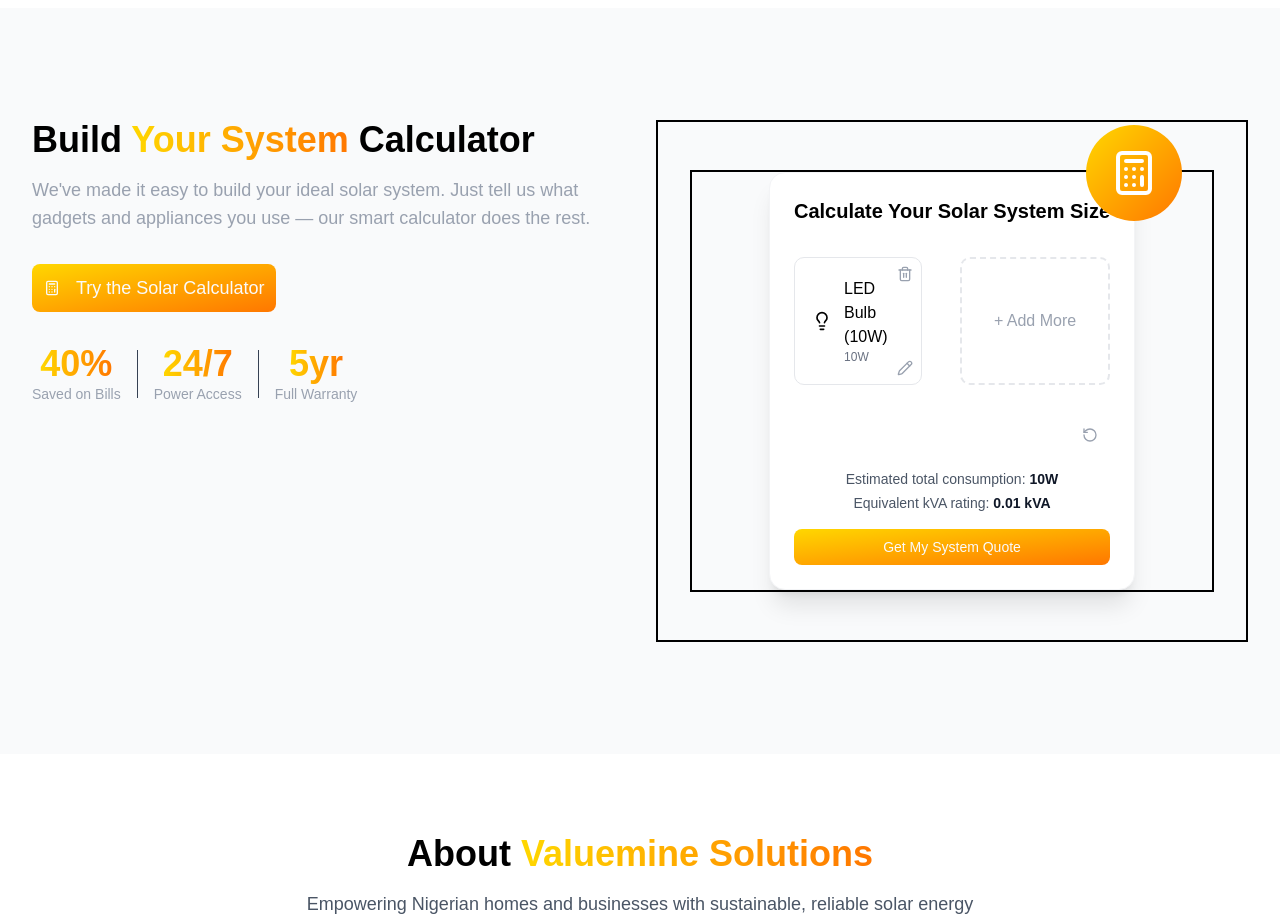
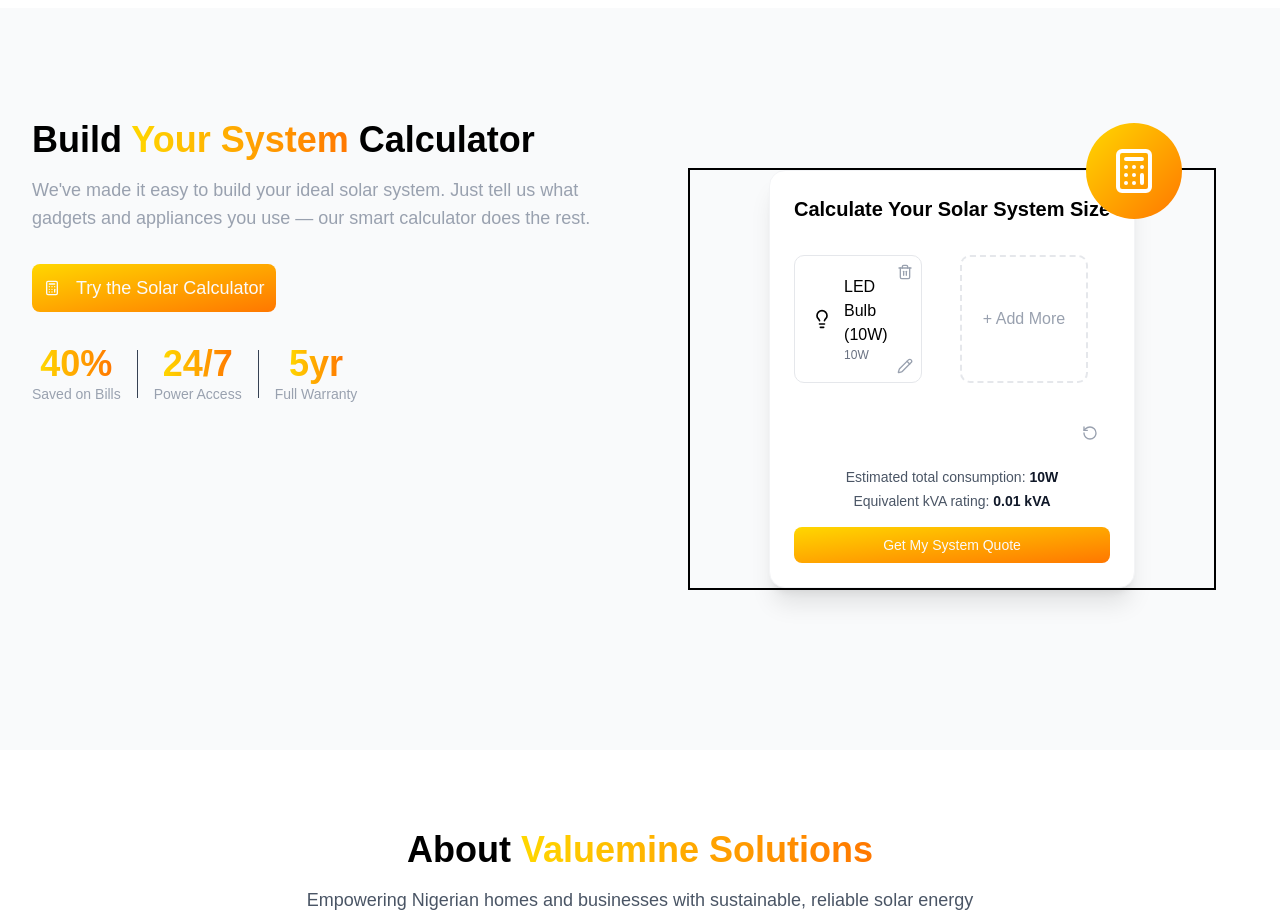
Before and after one commit to Dessimal/valuemine-solutions, a Next.js app: page / in a window 1280 px wide. Shown: the part 2360-3277 px from the top of the page. Built offline with nearby package versions, Linux system fonts and the light colour scheme.

Commit message:
still refining calculator ui

```diff
--- a/app/calculator/page.tsx
+++ b/app/calculator/page.tsx
@@ -4,7 +4,7 @@ import React from "react";
 
 const page = () => {
   return (
-    <main className="justify-center pt-16 sm:pt-20 px-0.5 sm:px-10 sm:px-14 min-h-screen">
+    <main className="justify-center pt-16 sm:pt-20 px-2 sm:px-10 sm:px-14 min-h-screen">
       <SizeCalculator />
     </main>
   );
--- a/components/ui/SizeCalculator.tsx
+++ b/components/ui/SizeCalculator.tsx
@@ -133,7 +133,7 @@ const SizeCalculator = () => {
   };
 
   return (
-    <div className="grid border-2 items-center w-full max-w-4xl mx-auto sm:px-6 lg:px-8 py-12">
+    <div className="grid items-center w-full max-w-4xl mx-auto sm:px-6 lg:px-8 py-12">
       <motion.div
         className="relative flex justify-center border-2"
         initial={{ opacity: 0, y: 30 }}
@@ -236,7 +236,10 @@ const SizeCalculator = () => {
               }}>
               <DialogTrigger asChild>
                 <motion.div
-                  className=" bg-white border-2 border-dashed border-gray-200 rounded-lg p-4 flex items-center justify-center h-full cursor-pointer hover:border-brand-orange"
+                  className={cn(
+                    "min-h-32 bg-white border-2 border-dashed border-gray-200 rounded-lg p-4 flex items-center justify-center h-full cursor-pointer hover:border-brand-orange",
+                    devices.length === 0 ? "w-full" : "w-32 h-32"
+                  )}
                   whileHover={{ scale: 1.05 }}
                   transition={{
                     type: "spring",
```
